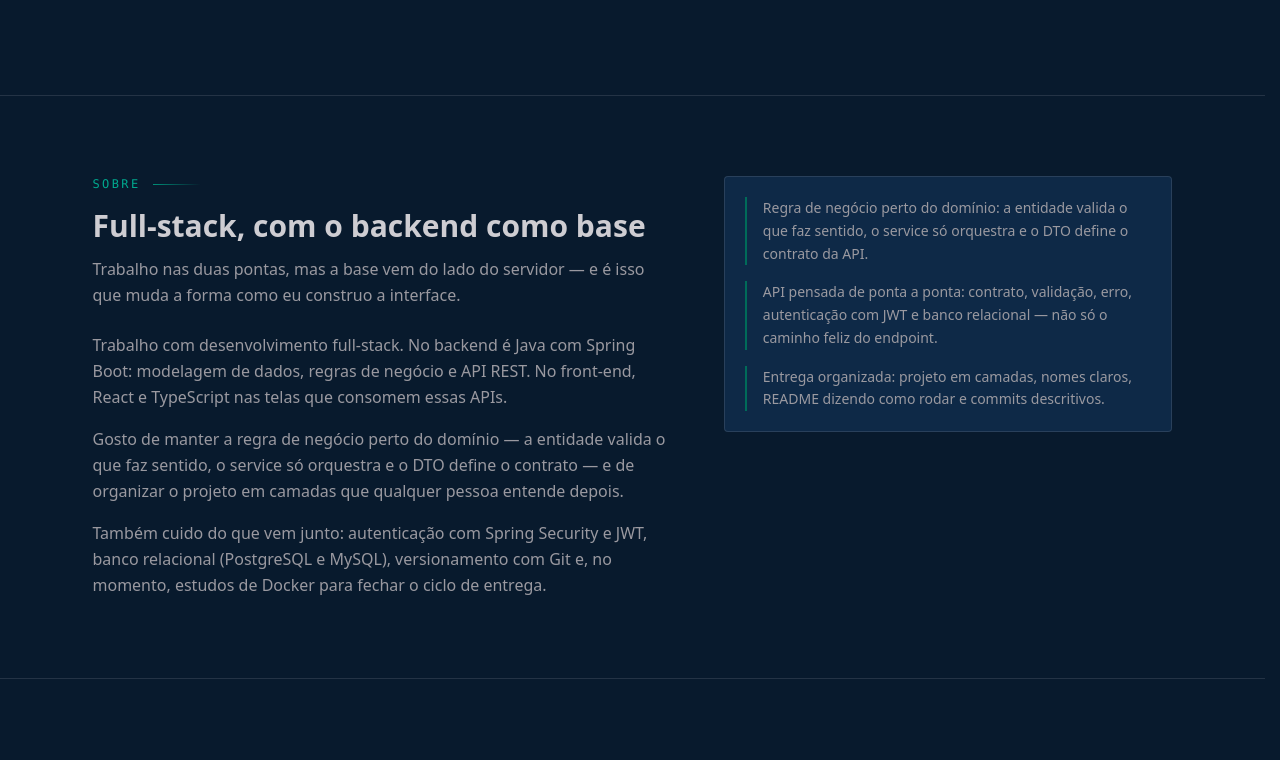
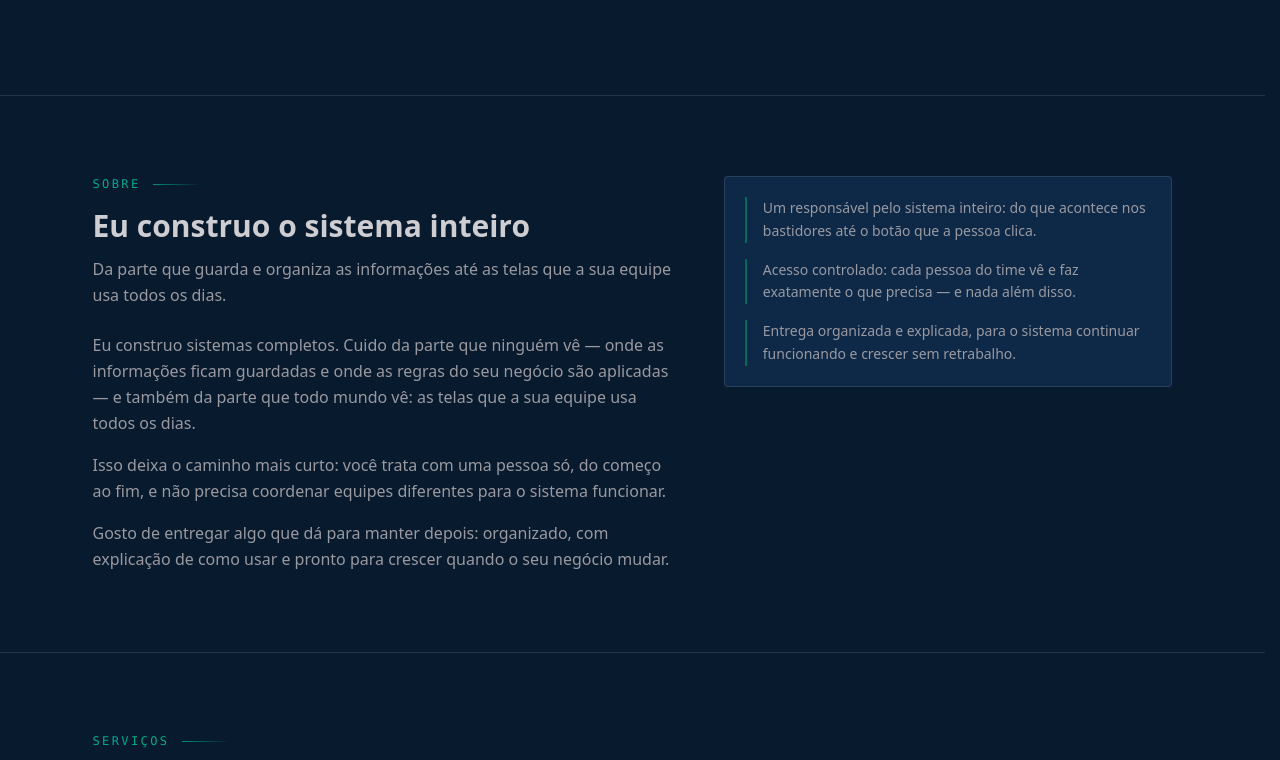
Before and after one commit to dev-davisantos/dev-davisantos.github.io, a React (Vite) app: page / in a window 1280 px wide. Shown: the part 538-1298 px from the top of the page. Built offline with nearby package versions, Linux system fonts and the light colour scheme.

Commit message:
feat(content): rewrite the about section in plain language

```diff
--- a/src/data/profile.ts
+++ b/src/data/profile.ts
@@ -14,9 +14,9 @@ export const profile: Profile = {
   intro:
     'Java e Spring Boot para as APIs, as regras de negócio e o banco relacional; React e TypeScript para as telas que consomem tudo isso.',
   about: [
-    'Trabalho com desenvolvimento full-stack. No backend é Java com Spring Boot: modelagem de dados, regras de negócio e API REST. No front-end, React e TypeScript nas telas que consomem essas APIs.',
-    'Gosto de manter a regra de negócio perto do domínio — a entidade valida o que faz sentido, o service só orquestra e o DTO define o contrato — e de organizar o projeto em camadas que qualquer pessoa entende depois.',
-    'Também cuido do que vem junto: autenticação com Spring Security e JWT, banco relacional (PostgreSQL e MySQL), versionamento com Git e, no momento, estudos de Docker para fechar o ciclo de entrega.',
+    'Eu construo sistemas completos. Cuido da parte que ninguém vê — onde as informações ficam guardadas e onde as regras do seu negócio são aplicadas — e também da parte que todo mundo vê: as telas que a sua equipe usa todos os dias.',
+    'Isso deixa o caminho mais curto: você trata com uma pessoa só, do começo ao fim, e não precisa coordenar equipes diferentes para o sistema funcionar.',
+    'Gosto de entregar algo que dá para manter depois: organizado, com explicação de como usar e pronto para crescer quando o seu negócio mudar.',
   ],
   location: 'São Paulo - SP',
   highlights: [
--- a/src/pages/Home/AboutSection.tsx
+++ b/src/pages/Home/AboutSection.tsx
@@ -4,16 +4,16 @@ import { profile } from '../../data/profile'
 
 const highlights = [
   {
-    id: 'dominio',
-    text: 'Regra de negócio perto do domínio: a entidade valida o que faz sentido, o service só orquestra e o DTO define o contrato da API.',
+    id: 'responsavel',
+    text: 'Um responsável pelo sistema inteiro: do que acontece nos bastidores até o botão que a pessoa clica.',
   },
   {
-    id: 'api',
-    text: 'API pensada de ponta a ponta: contrato, validação, erro, autenticação com JWT e banco relacional — não só o caminho feliz do endpoint.',
+    id: 'acesso',
+    text: 'Acesso controlado: cada pessoa do time vê e faz exatamente o que precisa — e nada além disso.',
   },
   {
     id: 'entrega',
-    text: 'Entrega organizada: projeto em camadas, nomes claros, README dizendo como rodar e commits descritivos.',
+    text: 'Entrega organizada e explicada, para o sistema continuar funcionando e crescer sem retrabalho.',
   },
 ]
 
@@ -24,8 +24,8 @@ export function AboutSection() {
         <Reveal>
           <SectionTitle
             eyebrow="sobre"
-            title="Full-stack, com o backend como base"
-            description="Trabalho nas duas pontas, mas a base vem do lado do servidor — e é isso que muda a forma como eu construo a interface."
+            title="Eu construo o sistema inteiro"
+            description="Da parte que guarda e organiza as informações até as telas que a sua equipe usa todos os dias."
           />
 
           <div className="mt-6 space-y-4 text-sm leading-relaxed text-muted sm:text-base">
```
